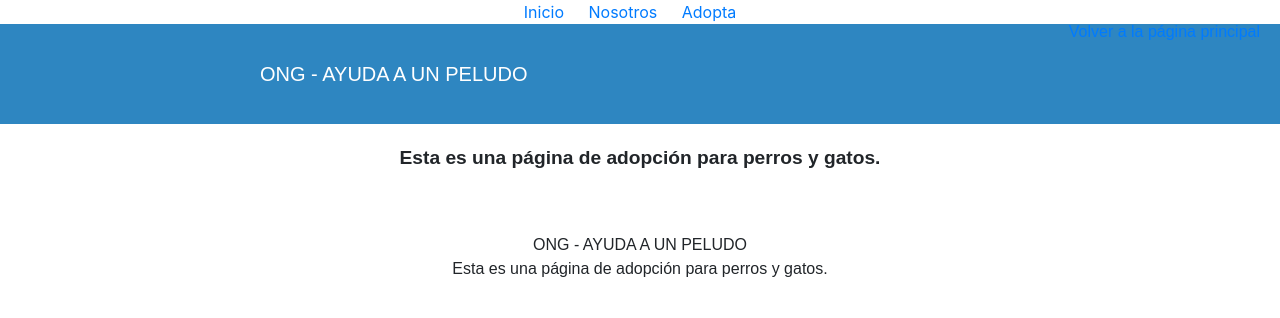
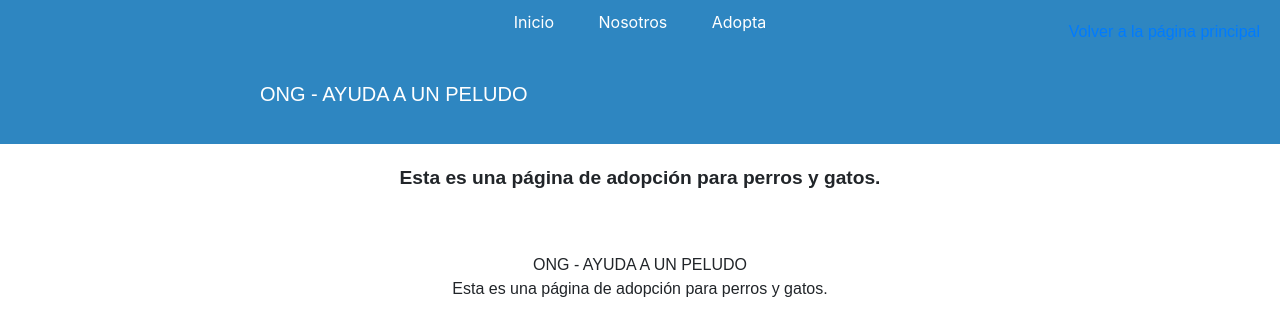
Before and after one commit to zkin1/Actividad_1, a plain HTML site: page perros.html in a window 1280 px wide. Shown: the top 318 px of the page. Drawn offline with nearby package versions, Linux system fonts and the light colour scheme.

Commit message:
link agegado a perros y gatos

```diff
--- a/perros.html
+++ b/perros.html
@@ -5,6 +5,7 @@
     <meta name="viewport" content="width=device-width, initial-scale=1.0">
     <link rel="stylesheet" href="https://stackpath.bootstrapcdn.com/bootstrap/4.5.2/css/bootstrap.min.css">
     <link rel="stylesheet" href="./assets/css/mascotasStyle.css">
+    <link rel="stylesheet" href="./assets/css/style.css">
     <title>Gatos en Adopción</title>
 </head>
 <body>
```
Also changed, not shown: gatos.html (+1 -0 lines).
